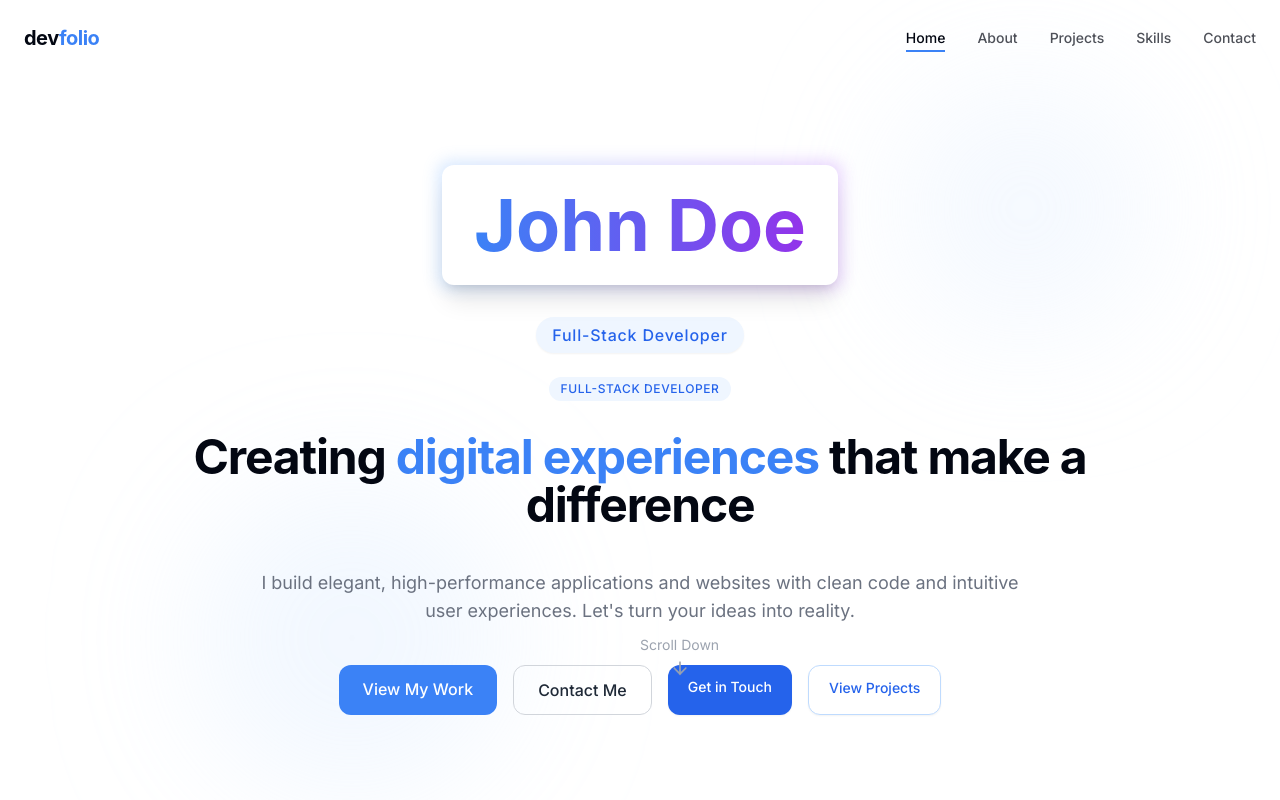
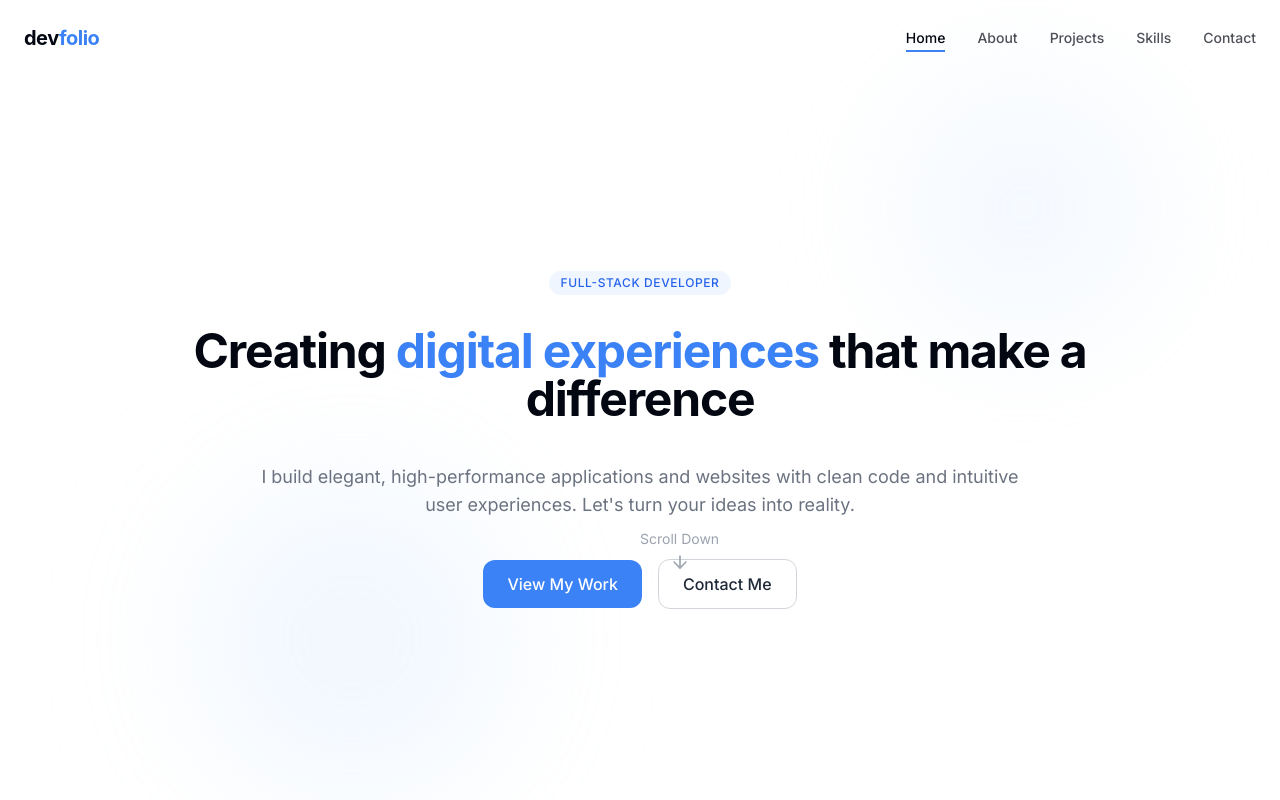
Before and after one commit to saatvik26/portfolio, a React (Vite) app: page / in a window 1280 px wide. Shown: the top 800 px of the page. Built offline with nearby package versions, Linux system fonts and the light colour scheme.

Commit message:
Reverted to edit edt-cf527bbb-da79-40b0-a1fe-a1a9d9d31185: "Add name section
Adds a section to display the name."

```diff
--- a/src/components/HeroSection.tsx
+++ b/src/components/HeroSection.tsx
@@ -1,12 +1,8 @@
 
 import { ArrowDown } from 'lucide-react';
-import { motion } from 'framer-motion';
 import { cn } from '@/lib/utils';
 
 export const HeroSection = () => {
-  const name = "John Doe";
-  const title = "Full-Stack Developer";
-
   return (
     <section
       id="home"
@@ -19,33 +15,6 @@ export const HeroSection = () => {
 
       <div className="container mx-auto px-6 z-10">
         <div className="flex flex-col items-center text-center relative">
-          {/* Name Section integrated here */}
-          <motion.div
-            initial={{ opacity: 0, y: 20 }}
-            animate={{ opacity: 1, y: 0 }}
-            transition={{ duration: 0.7 }}
-            className="relative mb-8"
-          >
-            <div className="absolute -inset-1 bg-gradient-to-r from-blue-400 to-purple-500 rounded-lg blur opacity-25"></div>
-            <div className="relative px-8 py-6 bg-white rounded-lg shadow-xl">
-              <h2 className="text-5xl md:text-7xl font-display font-bold text-transparent bg-clip-text bg-gradient-to-r from-blue-500 to-purple-600">
-                {name}
-              </h2>
-            </div>
-          </motion.div>
-
-          <motion.p
-            initial={{ opacity: 0 }}
-            animate={{ opacity: 1 }}
-            transition={{ delay: 0.4, duration: 0.5 }}
-            className={cn(
-              "inline-block px-4 py-1.5 bg-blue-50 rounded-full text-blue-600",
-              "text-sm md:text-base font-medium tracking-wider mb-6 shadow-sm"
-            )}
-          >
-            {title}
-          </motion.p>
-
           <div className="inline-block px-3 py-1 bg-blue-50 rounded-full text-blue-600 text-xs font-medium tracking-wider mb-8 animate-fade-in opacity-0" style={{ animationDelay: '0.2s', animationFillMode: 'forwards' }}>
             FULL-STACK DEVELOPER
           </div>
@@ -58,12 +27,7 @@ export const HeroSection = () => {
             I build elegant, high-performance applications and websites with clean code and intuitive user experiences. Let's turn your ideas into reality.
           </p>
 
-          <motion.div
-            initial={{ opacity: 0, scale: 0.9 }}
-            animate={{ opacity: 1, scale: 1 }}
-            transition={{ delay: 0.6, duration: 0.5 }}
-            className="mt-10 flex flex-wrap justify-center gap-4"
-          >
+          <div className="mt-10 flex flex-col sm:flex-row items-center gap-4 opacity-0 animate-fade-in" style={{ animationDelay: '0.8s', animationFillMode: 'forwards' }}>
             <a
               href="#projects"
               className={cn(
@@ -82,19 +46,7 @@ export const HeroSection = () => {
             >
               Contact Me
             </a>
-            <a
-              href="#contact"
-              className="px-5 py-3 text-sm font-medium text-white bg-blue-600 rounded-lg hover:bg-blue-700 transition-colors shadow-sm"
-            >
-              Get in Touch
-            </a>
-            <a
-              href="#projects"
-              className="px-5 py-3 text-sm font-medium text-blue-600 bg-white border border-blue-200 rounded-lg hover:bg-blue-50 transition-colors shadow-sm"
-            >
-              View Projects
-            </a>
-          </motion.div>
+          </div>
 
           <a
             href="#about"
--- a/src/pages/Index.tsx
+++ b/src/pages/Index.tsx
@@ -1,6 +1,7 @@
 
 import { Navbar } from '@/components/Navbar';
 import { HeroSection } from '@/components/HeroSection';
+import { NameSection } from '@/components/NameSection';
 import { AboutSection } from '@/components/AboutSection';
 import { ExperienceSection } from '@/components/ExperienceSection';
 import { ProjectsSection } from '@/components/ProjectsSection';
@@ -13,6 +14,7 @@ const Index = () => {
     <div className="min-h-screen bg-white">
       <Navbar />
       <HeroSection />
+      <NameSection />
       <AboutSection />
       <ExperienceSection />
       <ProjectsSection />
```
